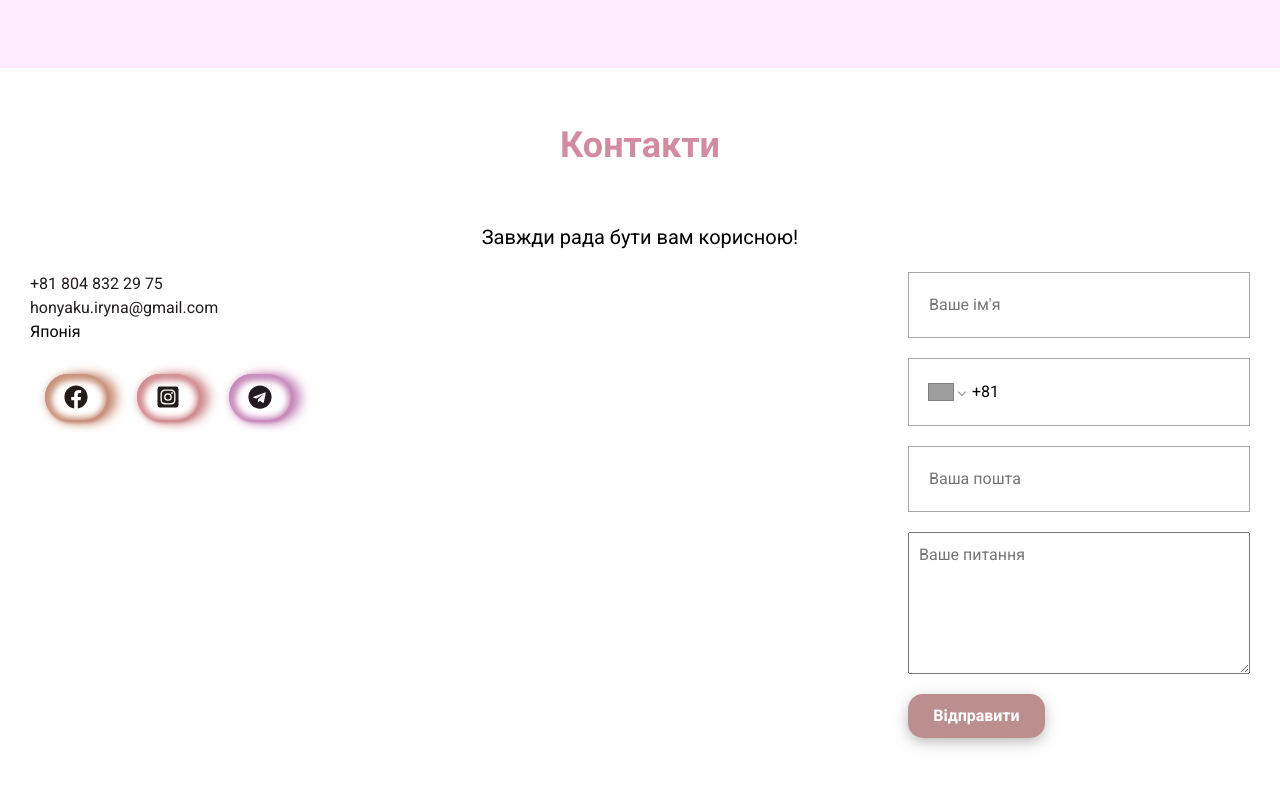
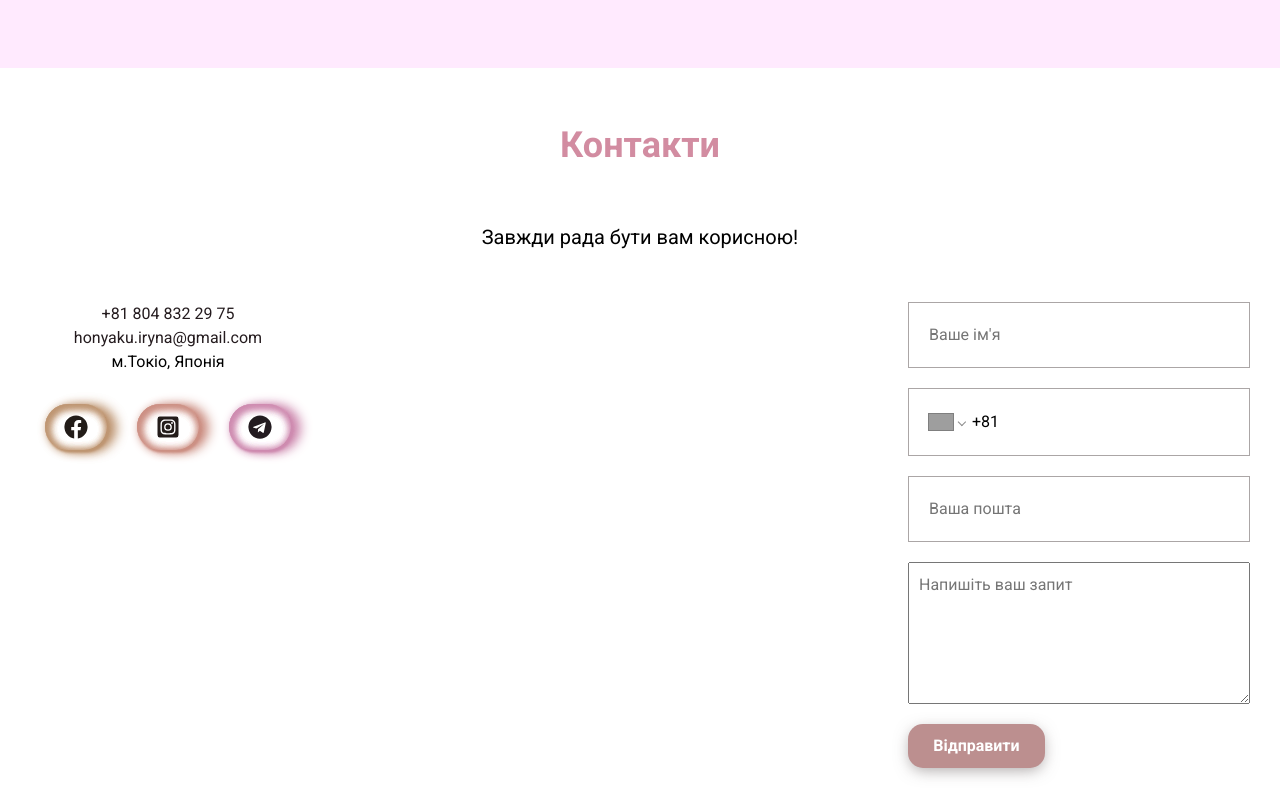
Before and after one commit to vivinohradova/translator-irina, a React (Create React App) app: page / in a window 1280 px wide. Shown: the part 4013-4811 px from the top of the page. Before the commit the page ends 4781 px from the top, so only its background shows below. Built offline with nearby package versions, Linux system fonts and the light colour scheme; grey boxes are pictures that could not be loaded.

Commit message:
new button

```diff
--- a/src/components/Button/Button.jsx
+++ b/src/components/Button/Button.jsx
@@ -1,6 +1,5 @@
 import styles from "./Button.module.scss";
-import scrollToElement from "../Services/ScrollUtils/ScrollUtils";
-
+import scrollToElement from "../ScrollUtils/ScrollUtils";
 const Button = ({ text, className, type }) => {
   const handleClick = (e, targetId) => {
     e.preventDefault();
--- a/src/components/Button/Button.module.scss
+++ b/src/components/Button/Button.module.scss
@@ -23,3 +23,10 @@
     background: $ActiveColor;
   }
 }
+
+@media screen and (min-width: 521px) and (max-width: 641px) {
+  .button {
+    padding-left: 16%;
+    padding-right: 16%;
+  }
+}
--- a/src/components/Contacts/Contacts.jsx
+++ b/src/components/Contacts/Contacts.jsx
@@ -17,7 +17,7 @@ const Contacts = () => {
                   honyaku.iryna@gmail.com
                 </a>
               </p>
-              <h4>Японія</h4>
+              <h4>м.Токіо, Японія</h4>
               <div className={styles.social_media}>
                 <a href="/">
                   <FaFacebook className={styles.facebook} />
--- a/src/components/Contacts/Contacts.module.scss
+++ b/src/components/Contacts/Contacts.module.scss
@@ -9,13 +9,17 @@
     h3 {
       text-align: center;
       font-size: $fz20;
-      margin-bottom: $MText;
+      margin-bottom: $MSections;
     }
     .c_container {
       display: flex;
       justify-content: space-between;
 
       .social {
+        display: flex;
+        flex-direction: column;
+        align-items: center;
+
         a {
           text-decoration: none;
           color: $HoverColor;
--- a/src/components/Form/Form.jsx
+++ b/src/components/Form/Form.jsx
@@ -64,7 +64,7 @@ const Form = () => {
         <textarea
           className={styles.textarea}
           id="text"
-          placeholder="Ваше питання"
+          placeholder="Напишіть ваш запит"
           value={text}
           onChange={(e) => setText(e.target.value)}
         />
--- a/src/components/Header/Header.jsx
+++ b/src/components/Header/Header.jsx
@@ -1,5 +1,5 @@
 import logo from "../../assets/images/logo.png";
-import scrollToElement from "../Services/ScrollUtils/ScrollUtils";
+import scrollToElement from "../ScrollUtils/ScrollUtils";
 import styles from "./Header.module.scss";
 import { GiHamburgerMenu } from "react-icons/gi";
 
```
Also changed, not shown: src/components/Card/Card.module.scss (line endings or trailing spaces), src/components/ScrollUtils/ScrollUtils.js (renamed from src/components/Services/ScrollUtils/ScrollUtils.js).
